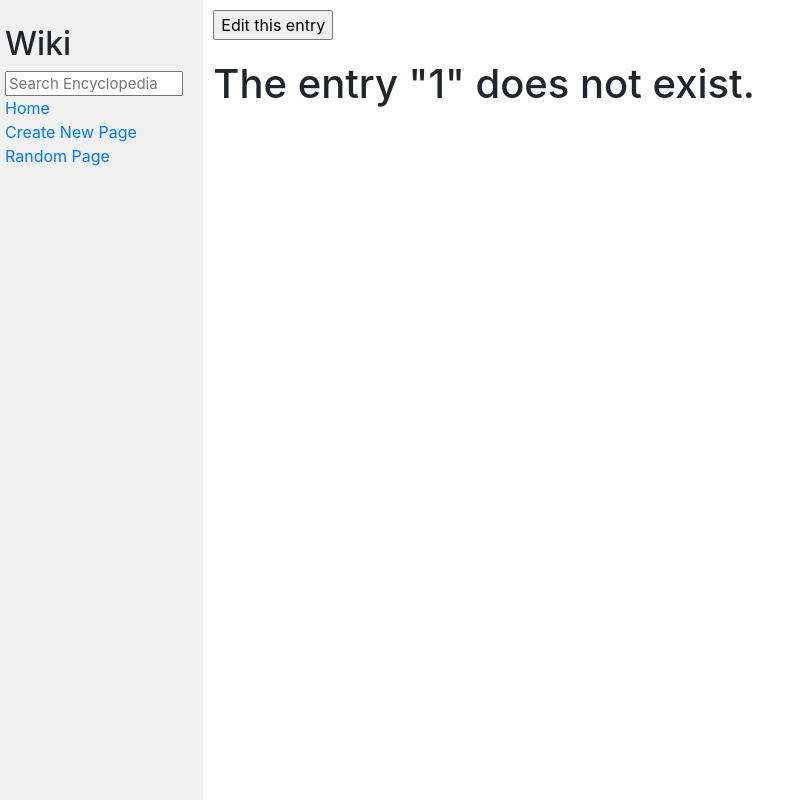
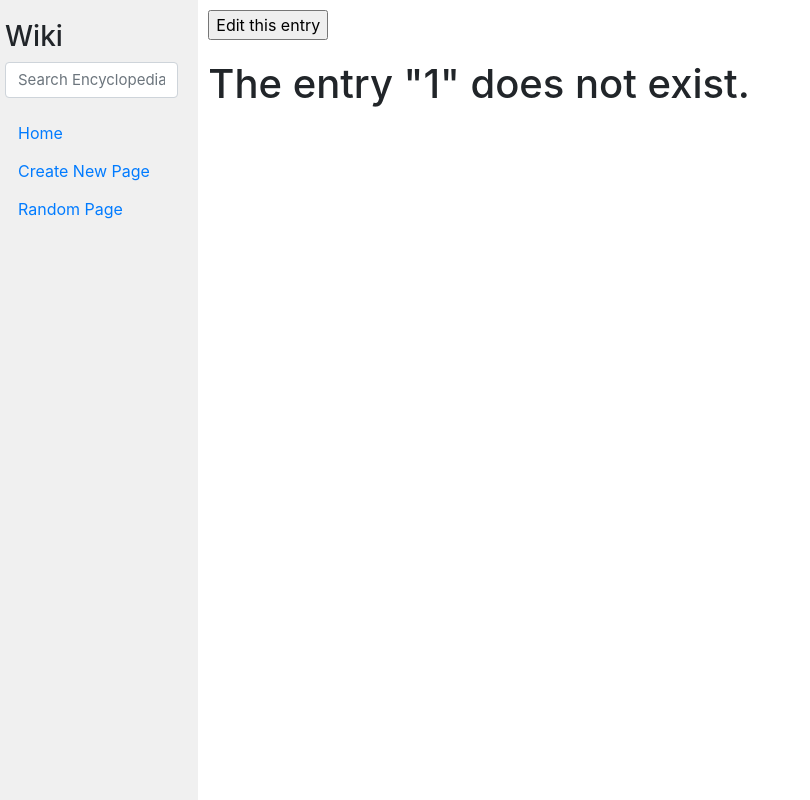
Before and after one commit to orhun-kolgeli/wiki, a Django app: page /wiki/1/ in a window 1280 px wide. Shown: the whole page, without its empty margins (0-810 px from the left). Run offline with Django 3.2, Linux system fonts and the light colour scheme; some libraries are stand-ins or nearby versions.

Commit message:
improve the appearance of sidebar and main page

```diff
--- a/encyclopedia/static/encyclopedia/styles.css
+++ b/encyclopedia/static/encyclopedia/styles.css
@@ -36,3 +36,7 @@ textarea {
 .sidebar h2 {
     margin-top: 5px;
 }
+
+div {
+    max-width: 100vw;
+}
--- a/encyclopedia/templates/encyclopedia/layout.html
+++ b/encyclopedia/templates/encyclopedia/layout.html
@@ -11,19 +11,19 @@
     <body>
         <div class="row">
             <div class="sidebar col-lg-2 col-md-3">
-                <h2>Wiki</h2>
-                <form action="{% url 'index' %}" method="POST">
+                <h3>Wiki</h3>
+                <form action="{% url 'index' %}" method="POST" class="form-group">
                     {% csrf_token %}
-                    <input class="search" type="text" name="q" placeholder="Search Encyclopedia">
+                    <input class="form-control search" type="text" name="q" placeholder="Search Encyclopedia">
                 </form>
                 <div>
-                    <a href="{% url 'index' %}">Home</a>
+                    <a class="btn btn-link" href="{% url 'index' %}">Home</a>
                 </div>
                 <div>
-                    <a href="{% url 'create' %}">Create New Page</a>
+                    <a class="btn btn-link" href="{% url 'create' %}">Create New Page</a>
                 </div>
                 <div>
-                    <a href="{% url 'random' %}">Random Page</a>
+                    <a class="btn btn-link" href="{% url 'random' %}">Random Page</a>
                 </div>
                 {% block nav %}
                 {% endblock %}
```
Also changed, not shown: encyclopedia/templates/encyclopedia/index.html (+8 -7 lines).
